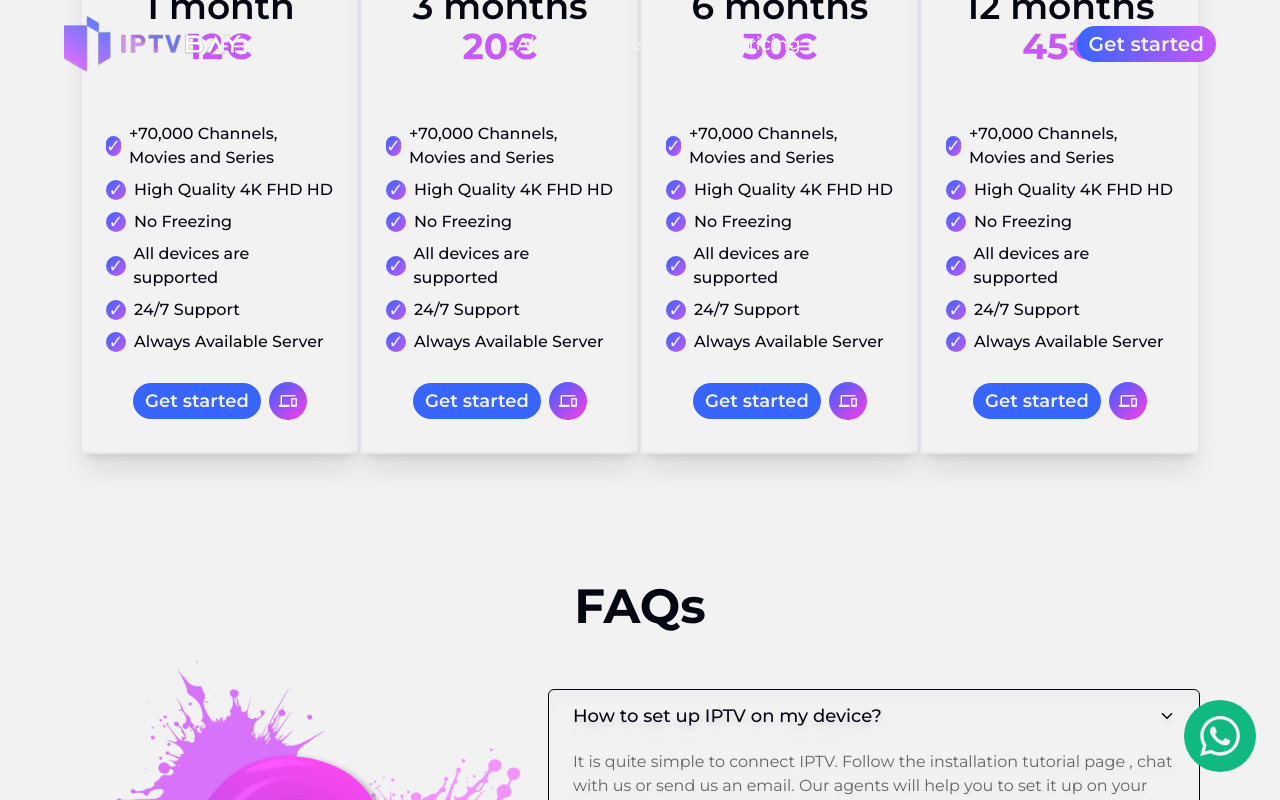
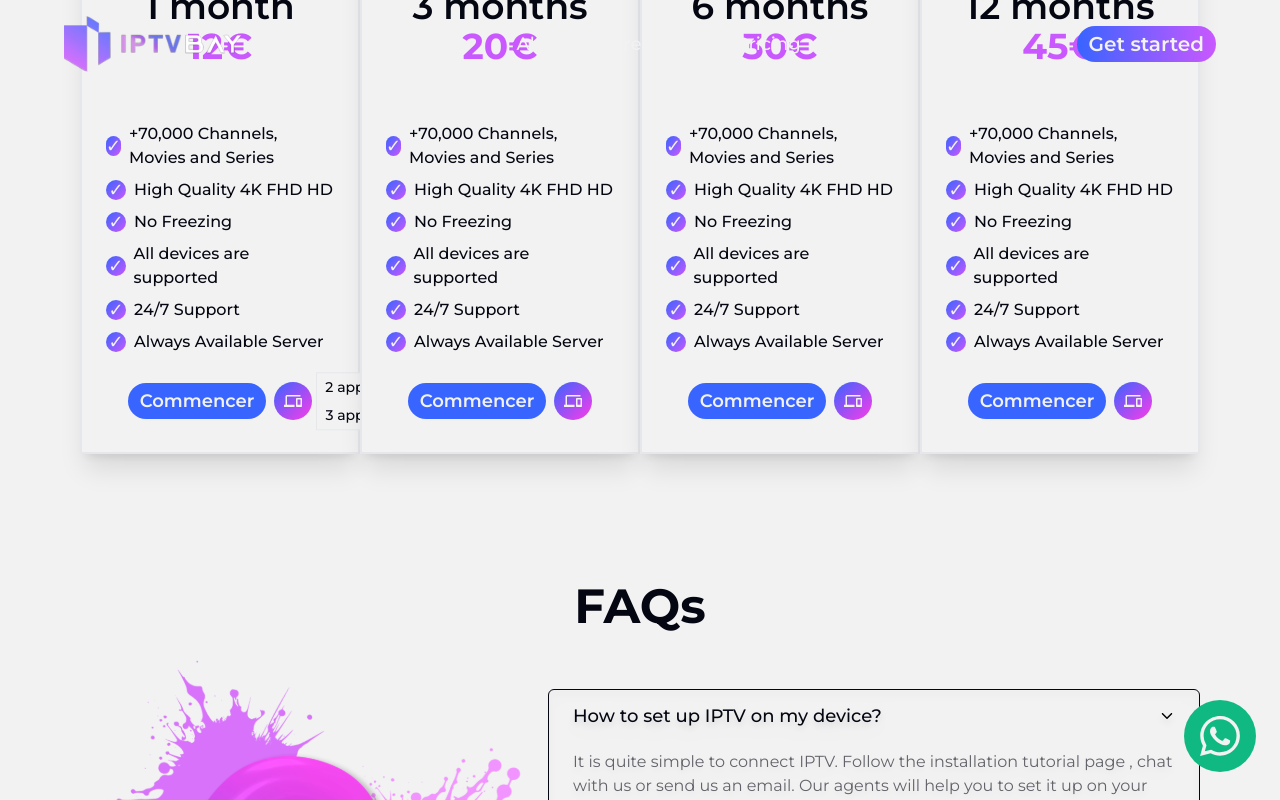
Before and after one commit to TinySmash/BayCorp, a Next.js app: page / in a window 1280 px wide. Both pictures are taken after a click on the element 287 px from the left and 3999 px from the top of the page. Shown: the part 3599-4399 px from the top of the page. Built offline with nearby package versions, Linux system fonts and the light colour scheme; no server answers.

Commit message:
plan click

```diff
--- a/src/components/home/pricing/Plan.tsx
+++ b/src/components/home/pricing/Plan.tsx
@@ -48,15 +48,12 @@ function PricingPlan(props: pricingTag) {
           target="_blank"
           href={props.links?.[0]}
         >
-          Get started
+          Commencer
         </a>
         <div
           className="relative rounded-full bg-gradient-to-br from-primary to-secondary p-2 md:p-[10px] cursor-pointer"
-          onMouseEnter={() => {
-            setDevicesHovered(true);
-          }}
-          onMouseLeave={() => {
-            setDevicesHovered(false);
+          onClick={() => {
+            setDevicesHovered(!devicesHovered);
           }}
         >
           <MdDevices className="text-white lg:text-lg" />
@@ -69,13 +66,13 @@ function PricingPlan(props: pricingTag) {
               href={props.links?.[1]}
               className="px-2 py-1 text-black bg-white bg-opacity-10 hover:bg-black hover:bg-opacity-10 text-[10px] lg:text-sm lg:font-medium whitespace-nowrap"
             >
-              2 devices
+              2 appareils
             </a>
             <a
               href={props.links?.[2]}
               className="px-2 py-1 text-black bg-white bg-opacity-10 hover:bg-black hover:bg-opacity-10 text-[10px] lg:text-sm lg:font-medium whitespace-nowrap"
             >
-              3 devices
+              3 appareils
             </a>
           </div>
         </div>
```
